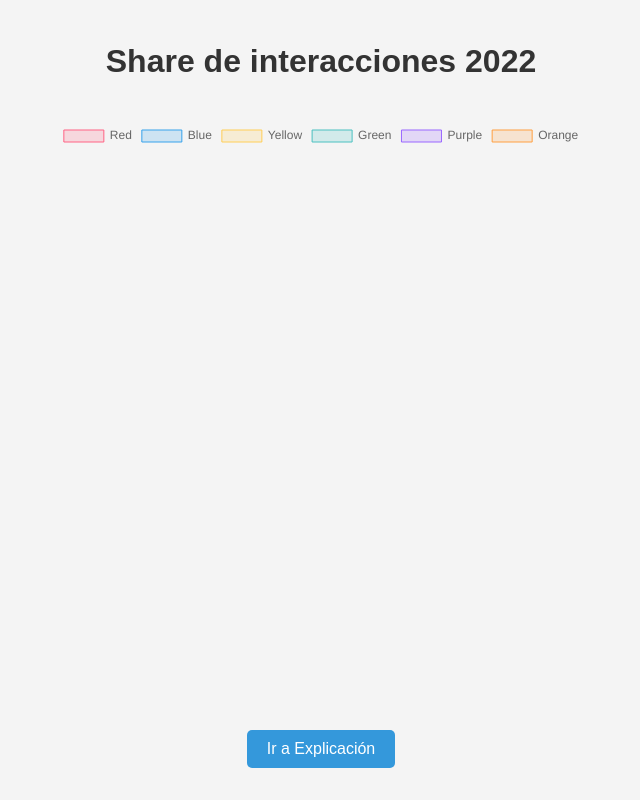
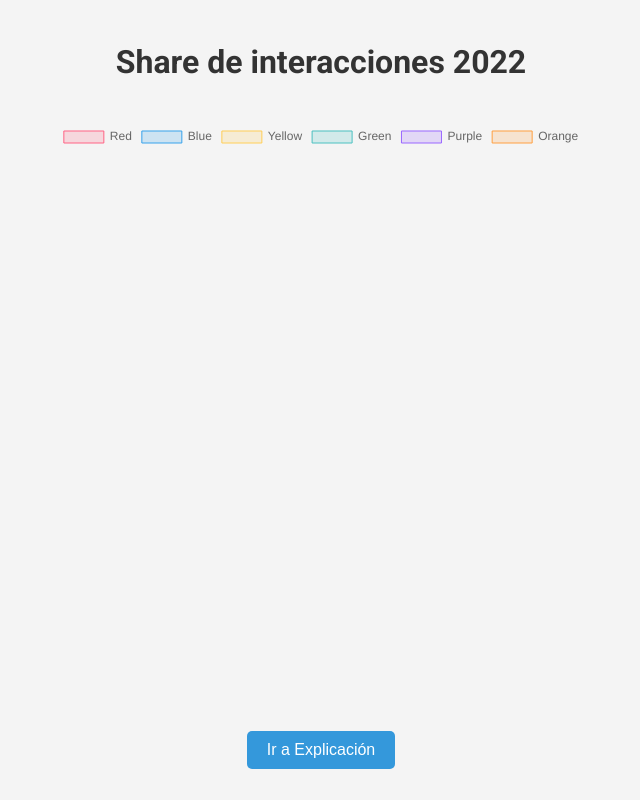
Before and after one commit to yapuu03/yapuu03.github.io, a plain HTML site: page index.html in a window 1280 px wide. Shown: the whole page, without its empty margins (319-959 px from the left). Drawn offline with nearby package versions, Linux system fonts and the light colour scheme.

Commit message:
Update index.html

```diff
--- a/index.html
+++ b/index.html
@@ -4,10 +4,11 @@
     <meta charset="UTF-8">
     <meta name="viewport" content="width=device-width, initial-scale=1.0">
     <title>Share de interacciones 2022</title>
+    <link href="https://fonts.googleapis.com/css2?family=Roboto:wght@400;700&display=swap" rel="stylesheet">
     <script src="https://cdn.jsdelivr.net/npm/chart.js"></script>
     <style>
         body {
-            font-family: Arial, sans-serif;
+            font-family: 'Roboto', sans-serif;
             margin: 0;
             overflow: hidden;
             display: flex;
```
